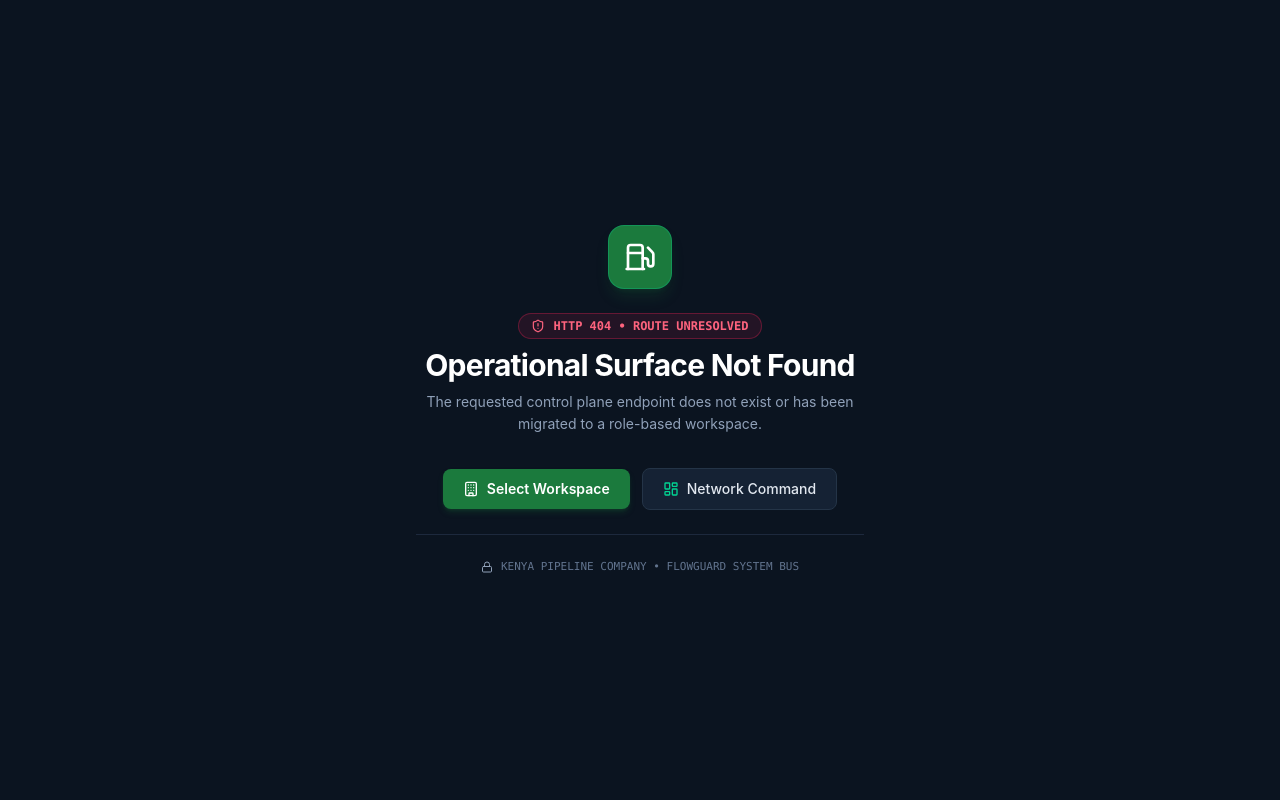
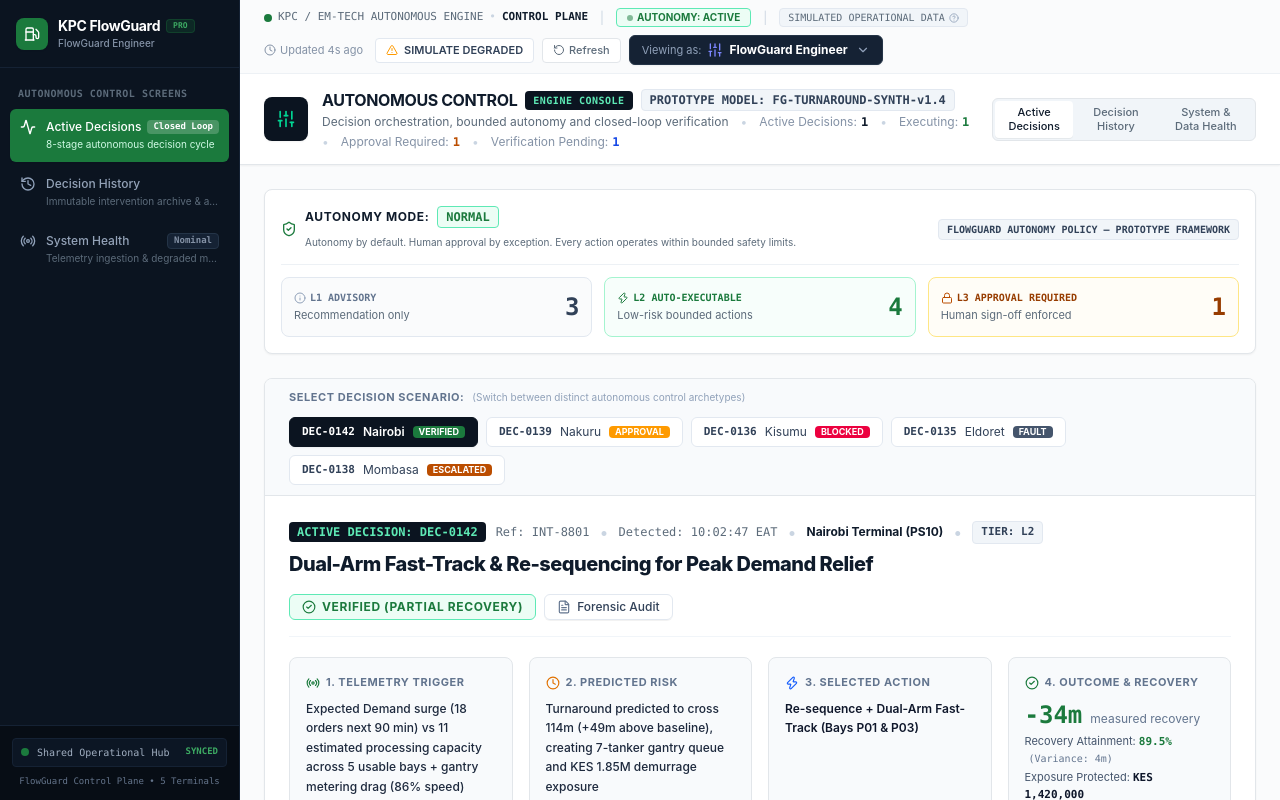
Before and after one commit to Michael-Munga/FlowGuard, a Next.js app: page /engineer/decisions in a window 1280 px wide. Before the commit this address had no page. Shown: the top 800 px of the page. Built offline with nearby package versions, Linux system fonts and the light colour scheme.

Commit message:
feat: add autonomous control and engineering decision workspaces

```diff
--- /dev/null
+++ b/src/app/autonomous-control/page.tsx
@@ -0,0 +1,46 @@
+"use client";
+
+import React, { Suspense } from "react";
+import { useSearchParams, useRouter } from "next/navigation";
+import { AutonomousControlView } from "@/components/AutonomousControl/AutonomousControlView";
+
+function AutonomousControlContent() {
+  const searchParams = useSearchParams();
+  const router = useRouter();
+  const incidentParam = searchParams.get("incident") || "INT-8801";
+
+  const handleNavigateDashboard = (id: string) => {
+    if (id === "network-command") {
+      router.push("/operations/network");
+    } else if (id === "depot-operations") {
+      router.push("/depot-operations");
+    } else if (id === "omc-collection" || id === "omc-visibility") {
+      router.push("/omc-visibility");
+    } else if (id === "autonomous-control") {
+      router.push("/autonomous-control");
+    } else if (id === "executive-control" || id === "executive") {
+      router.push("/executive-control");
+    }
+  };
+
+  return (
+    <AutonomousControlView
+      initialIncidentId={incidentParam}
+      onNavigateDashboard={handleNavigateDashboard}
+    />
+  );
+}
+
+export default function AutonomousControlPage() {
+  return (
+    <Suspense
+      fallback={
+        <div className="min-h-screen bg-[#FAFBFC] flex items-center justify-center text-sm text-slate-500 font-mono">
+          Loading Autonomous Control Console...
+        </div>
+      }
+    >
+      <AutonomousControlContent />
+    </Suspense>
+  );
+}
--- /dev/null
+++ b/src/app/autonomous/page.tsx
@@ -0,0 +1,5 @@
+"use client";
+
+import AutonomousControlPage from "../autonomous-control/page";
+
+export default AutonomousControlPage;
--- /dev/null
+++ b/src/app/engineer/decisions/page.tsx
@@ -0,0 +1,42 @@
+"use client";
+
+import React, { Suspense } from "react";
+import { useSearchParams, useRouter } from "next/navigation";
+import { AutonomousControlView } from "@/components/AutonomousControl/AutonomousControlView";
+
+function EngineerDecisionsPageContent() {
+  const searchParams = useSearchParams();
+  const router = useRouter();
+
+  const incidentParam = searchParams.get("incident") || "INT-8801";
+
+  const handleNavigateDashboard = (id: string) => {
+    if (id === "network-command") {
+      router.push("/operations/network");
+    } else if (id === "depot-operations") {
+      router.push("/depot/live");
+    } else if (id === "omc-collection" || id === "omc-visibility") {
+      router.push("/omc/orders");
+    } else if (id === "autonomous-control" || id === "autonomous") {
+      router.push("/engineer/decisions");
+    } else if (id === "executive-control" || id === "executive") {
+      router.push("/executive/overview");
+    }
+  };
+
+  return (
+    <AutonomousControlView
+      initialIncidentId={incidentParam}
+      subView="decisions"
+      onNavigateDashboard={handleNavigateDashboard}
+    />
+  );
+}
+
+export default function EngineerDecisionsPage() {
+  return (
+    <Suspense fallback={<div className="min-h-screen bg-[#0B1420] text-white p-8">Loading Active Decisions...</div>}>
+      <EngineerDecisionsPageContent />
+    </Suspense>
+  );
+}
--- /dev/null
+++ b/src/app/engineer/health/page.tsx
@@ -0,0 +1,42 @@
+"use client";
+
+import React, { Suspense } from "react";
+import { useSearchParams, useRouter } from "next/navigation";
+import { AutonomousControlView } from "@/components/AutonomousControl/AutonomousControlView";
+
+function EngineerHealthPageContent() {
+  const searchParams = useSearchParams();
+  const router = useRouter();
+
+  const incidentParam = searchParams.get("incident") || "INT-8801";
+
+  const handleNavigateDashboard = (id: string) => {
+    if (id === "network-command") {
+      router.push("/operations/network");
+    } else if (id === "depot-operations") {
+      router.push("/depot/live");
+    } else if (id === "omc-collection" || id === "omc-visibility") {
+      router.push("/omc/orders");
+    } else if (id === "autonomous-control" || id === "autonomous") {
+      router.push("/engineer/decisions");
+    } else if (id === "executive-control" || id === "executive") {
+      router.push("/executive/overview");
+    }
+  };
+
+  return (
+    <AutonomousControlView
+      initialIncidentId={incidentParam}
+      subView="health"
+      onNavigateDashboard={handleNavigateDashboard}
+    />
+  );
+}
+
+export default function EngineerHealthPage() {
+  return (
+    <Suspense fallback={<div className="min-h-screen bg-[#0B1420] text-white p-8">Loading System Health...</div>}>
+      <EngineerHealthPageContent />
+    </Suspense>
+  );
+}
--- /dev/null
+++ b/src/app/engineer/history/page.tsx
@@ -0,0 +1,42 @@
+"use client";
+
+import React, { Suspense } from "react";
+import { useSearchParams, useRouter } from "next/navigation";
+import { AutonomousControlView } from "@/components/AutonomousControl/AutonomousControlView";
+
+function EngineerHistoryPageContent() {
+  const searchParams = useSearchParams();
+  const router = useRouter();
+
+  const incidentParam = searchParams.get("incident") || "INT-8801";
+
+  const handleNavigateDashboard = (id: string) => {
+    if (id === "network-command") {
+      router.push("/operations/network");
+    } else if (id === "depot-operations") {
+      router.push("/depot/live");
+    } else if (id === "omc-collection" || id === "omc-visibility") {
+      router.push("/omc/orders");
+    } else if (id === "autonomous-control" || id === "autonomous") {
+      router.push("/engineer/decisions");
+    } else if (id === "executive-control" || id === "executive") {
+      router.push("/executive/overview");
+    }
+  };
+
+  return (
+    <AutonomousControlView
+      initialIncidentId={incidentParam}
+      subView="history"
+      onNavigateDashboard={handleNavigateDashboard}
+    />
+  );
+}
+
+export default function EngineerHistoryPage() {
+  return (
+    <Suspense fallback={<div className="min-h-screen bg-[#0B1420] text-white p-8">Loading Decision History...</div>}>
+      <EngineerHistoryPageContent />
+    </Suspense>
+  );
+}
```
